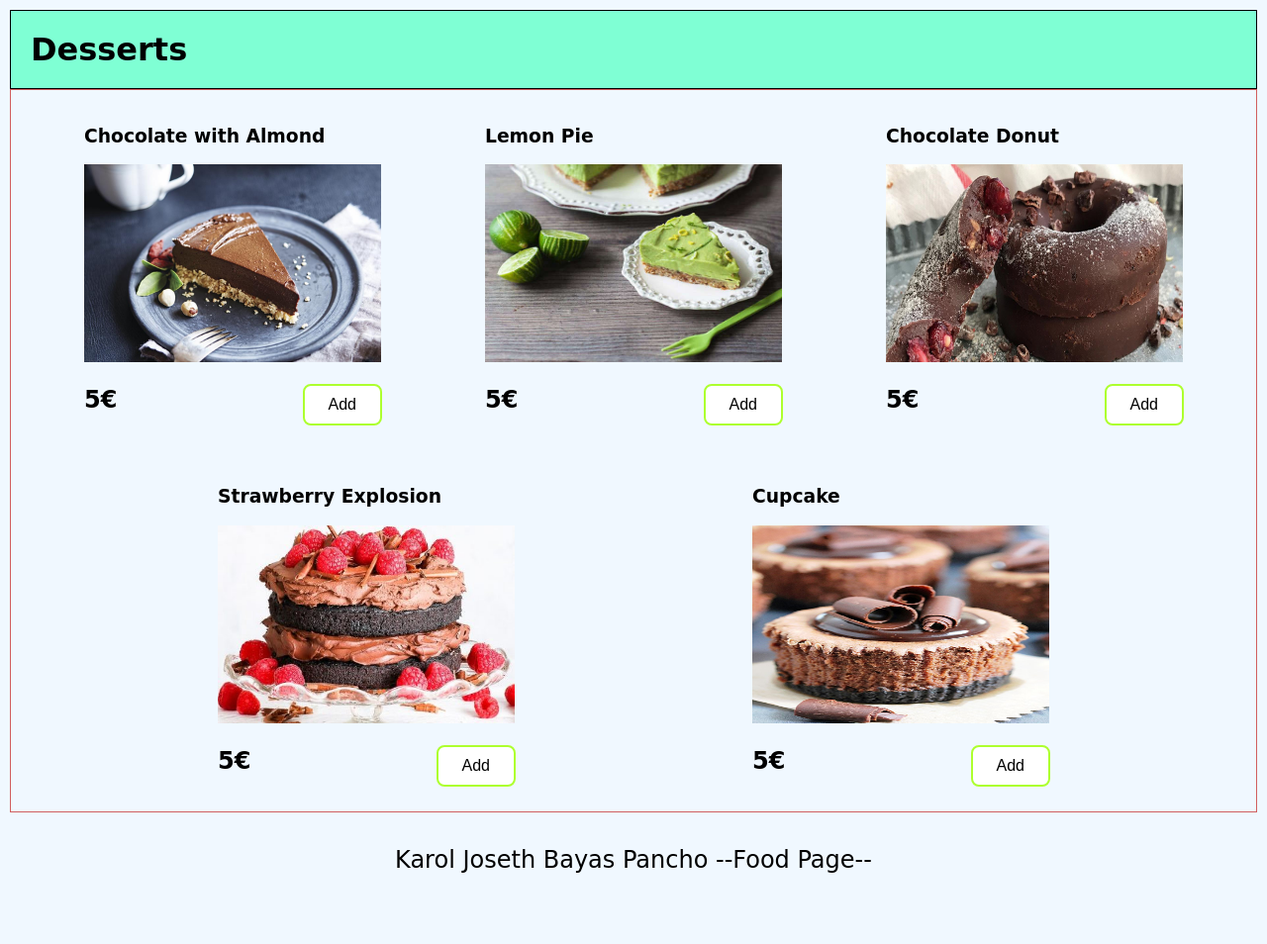
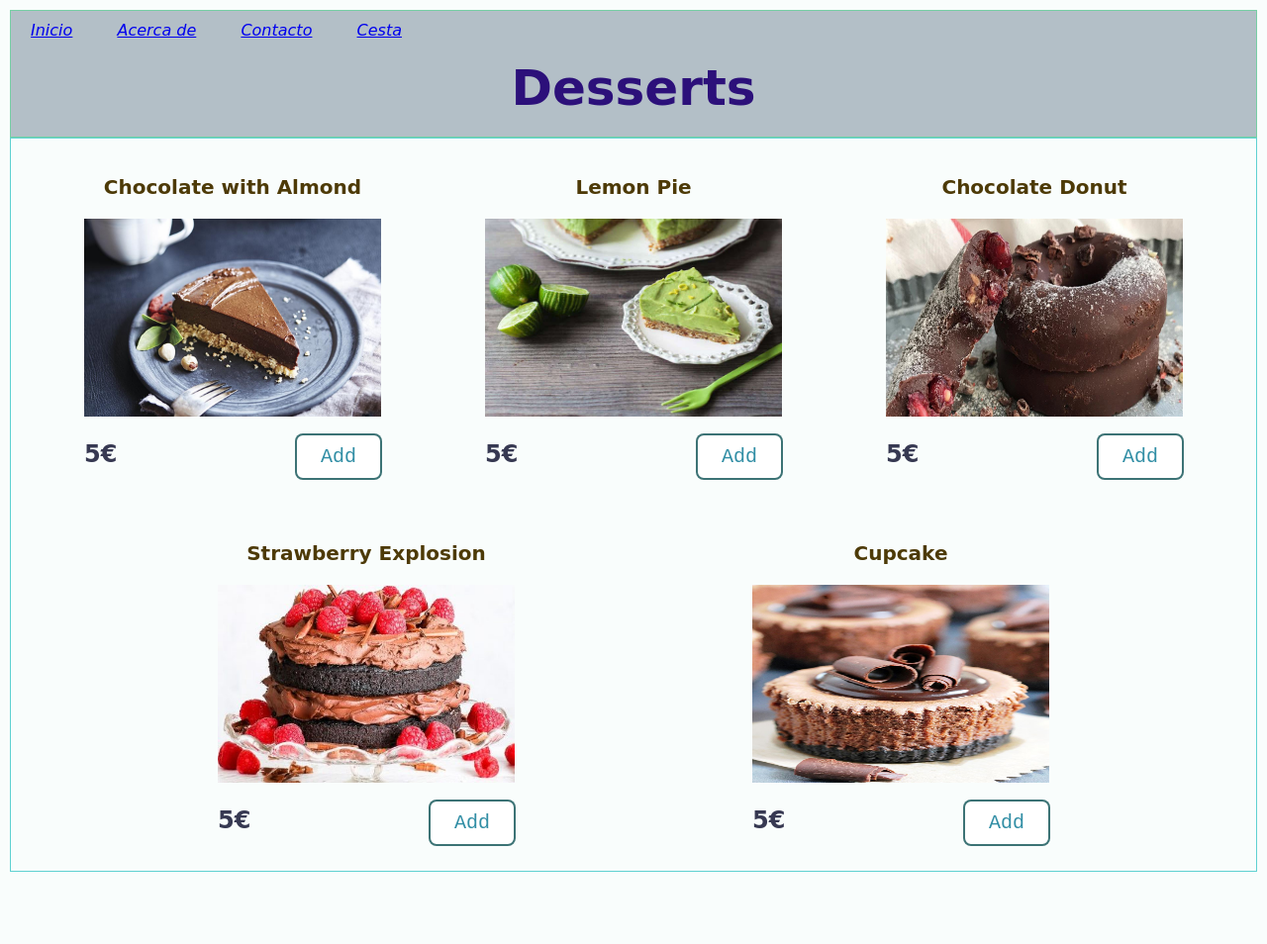
Before and after one commit to kjbayas/2020-2021-LTAW-Practicas, a plain HTML site: page P1/fo/postre.html in a window 1280 px wide. Shown: the whole page at 99% size. After the commit the page ends 891 px from the top, so only its background shows below. Drawn offline with Linux system fonts and the light colour scheme.

Commit message:
modificaciones

```diff
--- a/P1/fo/bowl.css
+++ b/P1/fo/bowl.css
@@ -1,55 +1,58 @@
 body{
     margin: 10px;
-    background-color: aliceblue;
+    background-color: rgba(241, 252, 249, 0.404);
     font-family: 'Syne Mono', cursive;
 }
 
 button{
-    font-size: 16px;
+    font-size: 20px;
     text-align: center;
     border-radius: 8px;
     padding: 10px 24px;
 }
 
-.button-checkout{
-    border: none;
-    background-color: white;
-    color: black;
-    border: 2px solid rgba(69, 228, 161, 0.726);
-    position: absolute;
-    right: 15px;
-    bottom: 10px;
-    transition-duration: 0.4s;
-}
-
-.button-checkout:hover{
-    background-color: rgba(95, 209, 156, 0.76);
-    color: white;
-}
-
 .page-nav{
-    background-color: aquamarine;
-    border: 1px solid black;
+    background-color: rgba(65, 91, 112, 0.384);
+    border: 1px solid rgba(39, 228, 118, 0.425);
     position: relative;
 }
 .page-nav h1{
      margin: 20px;
+     text-align: center;
+     color: rgb(44, 16, 122);
+     font-size: 50px;
 }
+
+.mando li{
+    margin-left: 20px;
+    margin-top: 10px;
+	list-style: none;
+    padding-right: 20px;
+    display: inline-block;
+    font-style: italic;
+}
+
 .page-content{
     display: flex;
     flex-wrap: wrap;
     justify-content: space-evenly;
-    border: 1px solid rgb(209, 95, 95);
+    border: 1px solid rgb(95, 209, 209);
 }
 
 .product-container{
     margin: 15px;
     padding: 2px 16px;
     position: relative;
+    color: rgb(55, 57, 82);
+}
+.product-container h3{
+    text-align: center;
+    color: rgb(77, 58, 7);
+    font-size: 20px;
 }
 
 .product-container:hover{
-    box-shadow: 0 8px 16px 0 rgb(0, 0, 0, 0.2);
+    box-shadow: 0 8px 16px 0 rgba(10, 138, 117, 0.863);
 }
 
 .product-container img{
@@ -60,24 +63,16 @@ button{
 .button-add{
     border: none;
     background-color: white;
-    color: black;
-    border: 2px solid greenyellow;
+    color: rgb(49, 142, 165);
+    border: 2px solid rgba(37, 98, 100, 0.89);
     position: absolute;
     right: 15px;
     bottom: 10px;
     transition-duration: 0.4s;
+    font-family: monospace;
 }
 
 .button-add:hover{
-    background-color: rgba(141, 209, 95, 0.76);
+    background-color: rgba(36, 140, 238, 0.384);
     color: white;
 }
-footer{
-	text-align: center;
-	font-size: 150%;
-	bottom: 0;
-	width: 100%;
-	height: 40px;
-	padding-top: 10px;
-	padding-bottom: 80px;
-}
--- a/P1/fo/burguers.css
+++ b/P1/fo/burguers.css
@@ -1,55 +1,58 @@
 body{
     margin: 10px;
-    background-color: aliceblue;
+    background-color: rgba(245, 248, 245, 0.404);
     font-family: 'Syne Mono', cursive;
 }
 
 button{
-    font-size: 16px;
+    font-size: 20px;
     text-align: center;
     border-radius: 8px;
     padding: 10px 24px;
 }
 
-.button-checkout{
-    border: none;
-    background-color: white;
-    color: black;
-    border: 2px solid rgba(69, 228, 161, 0.726);
-    position: absolute;
-    right: 15px;
-    bottom: 10px;
-    transition-duration: 0.4s;
-}
-
-.button-checkout:hover{
-    background-color: rgba(95, 209, 156, 0.76);
-    color: white;
-}
-
 .page-nav{
-    background-color: aquamarine;
-    border: 1px solid black;
+    background-color: rgba(76, 112, 65, 0.384);
+    border: 1px solid rgba(39, 228, 118, 0.425);
     position: relative;
 }
 .page-nav h1{
      margin: 20px;
+     text-align: center;
+     color: rgb(28, 122, 16);
+     font-size: 50px;
 }
+
+.mando li{
+    margin-left: 20px;
+    margin-top: 10px;
+	list-style: none;
+    padding-right: 20px;
+    display: inline-block;
+    font-style: italic;
+}
+
 .page-content{
     display: flex;
     flex-wrap: wrap;
     justify-content: space-evenly;
-    border: 1px solid rgb(209, 95, 95);
+    border: 1px solid rgb(95, 209, 105);
 }
 
 .product-container{
     margin: 15px;
     padding: 2px 16px;
     position: relative;
+    color: rgb(51, 49, 40);
+}
+.product-container h3{
+    text-align: center;
+    color: rgb(77, 58, 7);
+    font-size: 20px;
 }
 
 .product-container:hover{
-    box-shadow: 0 8px 16px 0 rgb(0, 0, 0, 0.2);
+    box-shadow: 0 8px 16px 0 rgba(99, 138, 10, 0.863);
 }
 
 .product-container img{
@@ -60,8 +63,8 @@ button{
 .button-add{
     border: none;
     background-color: white;
-    color: black;
-    border: 2px solid greenyellow;
+    color: rgb(76, 165, 49);
+    border: 2px solid rgba(71, 100, 37, 0.89);
     position: absolute;
     right: 15px;
     bottom: 10px;
@@ -69,15 +72,6 @@ button{
 }
 
 .button-add:hover{
-    background-color: rgba(141, 209, 95, 0.76);
+    background-color: rgba(134, 238, 36, 0.384);
     color: white;
 }
-footer{
-	text-align: center;
-	font-size: 150%;
-	bottom: 0;
-	width: 100%;
-	height: 40px;
-	padding-top: 10px;
-	padding-bottom: 80px;
-}
--- a/P1/fo/error.css
+++ b/P1/fo/error.css
@@ -5,10 +5,8 @@ html {
 }
 
 body{
-    background-color: rgba(37, 223, 68, 0.322);
-    background-size: cover;
-    margin: 0;
-	margin-bottom: 500px;
+    background-color:white;
+
 }
 
 #main{
@@ -26,11 +24,10 @@ body{
 	padding-top: 40px;
     text-align: center;
 	font-size: 200%;
-	color: rgba(65, 66, 62, 0.349);
+	color: rgba(204, 121, 172, 0.349);
 }
 
 .error h3{
     text-align: center;
-	font-size: 75%;
-	color: rgb(78, 126, 88);
+	color: rgb(126, 78, 112);
 }
--- a/P1/fo/otro.css
+++ b/P1/fo/otro.css
@@ -1,55 +1,58 @@
 body{
     margin: 10px;
-    background-color: aliceblue;
+    background-color: rgba(241, 252, 249, 0.404);
     font-family: 'Syne Mono', cursive;
 }
 
 button{
-    font-size: 16px;
+    font-size: 20px;
     text-align: center;
     border-radius: 8px;
     padding: 10px 24px;
 }
 
-.button-checkout{
-    border: none;
-    background-color: white;
-    color: black;
-    border: 2px solid rgba(69, 228, 161, 0.726);
-    position: absolute;
-    right: 15px;
-    bottom: 10px;
-    transition-duration: 0.4s;
-}
-
-.button-checkout:hover{
-    background-color: rgba(95, 209, 156, 0.76);
-    color: white;
-}
-
 .page-nav{
-    background-color: aquamarine;
-    border: 1px solid black;
+    background-color: rgba(65, 91, 112, 0.384);
+    border: 1px solid rgba(39, 228, 118, 0.425);
     position: relative;
 }
 .page-nav h1{
      margin: 20px;
+     text-align: center;
+     color: rgb(44, 16, 122);
+     font-size: 50px;
 }
+
+.mando li{
+    margin-left: 20px;
+    margin-top: 10px;
+	list-style: none;
+    padding-right: 20px;
+    display: inline-block;
+    font-style: italic;
+}
+
 .page-content{
     display: flex;
     flex-wrap: wrap;
     justify-content: space-evenly;
-    border: 1px solid rgb(209, 95, 95);
+    border: 1px solid rgb(95, 209, 209);
 }
 
 .product-container{
     margin: 15px;
     padding: 2px 16px;
     position: relative;
+    color: rgb(55, 57, 82);
+}
+.product-container h3{
+    text-align: center;
+    color: rgb(77, 58, 7);
+    font-size: 20px;
 }
 
 .product-container:hover{
-    box-shadow: 0 8px 16px 0 rgb(0, 0, 0, 0.2);
+    box-shadow: 0 8px 16px 0 rgba(10, 138, 117, 0.863);
 }
 
 .product-container img{
@@ -60,24 +63,16 @@ button{
 .button-add{
     border: none;
     background-color: white;
-    color: black;
-    border: 2px solid greenyellow;
+    color: rgb(49, 142, 165);
+    border: 2px solid rgba(37, 98, 100, 0.89);
     position: absolute;
     right: 15px;
     bottom: 10px;
     transition-duration: 0.4s;
+    font-family: monospace;
 }
 
 .button-add:hover{
-    background-color: rgba(141, 209, 95, 0.76);
+    background-color: rgba(36, 140, 238, 0.384);
     color: white;
 }
-footer{
-	text-align: center;
-	font-size: 150%;
-	bottom: 0;
-	width: 100%;
-	height: 40px;
-	padding-top: 10px;
-	padding-bottom: 80px;
-}
--- a/P1/fo/pizzas.css
+++ b/P1/fo/pizzas.css
@@ -1,40 +1,37 @@
 body{
     margin: 10px;
-    background-color: aliceblue;
+    background-color: rgba(247, 247, 247, 0.63);
     font-family: 'Syne Mono', cursive;
 }
 
 button{
-    font-size: 16px;
+    font-size: 20px;
     text-align: center;
     border-radius: 8px;
     padding: 10px 24px;
 }
 
-.button-checkout{
-    border: none;
-    background-color: white;
-    color: black;
-    border: 2px solid rgba(69, 228, 161, 0.726);
-    position: absolute;
-    right: 15px;
-    bottom: 10px;
-    transition-duration: 0.4s;
-}
-
-.button-checkout:hover{
-    background-color: rgba(95, 209, 156, 0.76);
-    color: white;
-}
-
 .page-nav{
-    background-color: aquamarine;
-    border: 1px solid black;
+    background-color: rgba(214, 197, 161, 0.384);
+    border: 1px solid rgba(201, 79, 79, 0.425);
     position: relative;
 }
 .page-nav h1{
      margin: 20px;
+     text-align: center;
+     color: rgb(122, 76, 16);
+     font-size: 50px;
 }
+
+.mando li{
+    margin-left: 20px;
+    margin-top: 10px;
+	list-style: none;
+    padding-right: 20px;
+    display: inline-block;
+    font-style: italic;
+}
+
 .page-content{
     display: flex;
     flex-wrap: wrap;
@@ -46,10 +43,16 @@ button{
     margin: 15px;
     padding: 2px 16px;
     position: relative;
+    color: rgb(51, 49, 40);
+}
+.product-container h3{
+    text-align: center;
+    color: rgb(77, 58, 7);
+    font-size: 20px;
 }
 
 .product-container:hover{
-    box-shadow: 0 8px 16px 0 rgb(0, 0, 0, 0.2);
+    box-shadow: 0 8px 16px 0 rgba(230, 145, 65, 0.863);
 }
 
 .product-container img{
@@ -61,7 +64,7 @@ button{
     border: none;
     background-color: white;
     color: black;
-    border: 2px solid greenyellow;
+    border: 2px solid rgba(100, 91, 37, 0.89);
     position: absolute;
     right: 15px;
     bottom: 10px;
@@ -69,15 +72,6 @@ button{
 }
 
 .button-add:hover{
-    background-color: rgba(141, 209, 95, 0.76);
+    background-color: rgba(238, 184, 36, 0.486);
     color: white;
 }
-footer{
-	text-align: center;
-	font-size: 150%;
-	bottom: 0;
-	width: 100%;
-	height: 40px;
-	padding-top: 10px;
-	padding-bottom: 80px;
-}
--- a/P1/fo/postre.css
+++ b/P1/fo/postre.css
@@ -0,0 +1,78 @@
+body{
+    margin: 10px;
+    background-color: rgba(241, 252, 249, 0.404);
+    font-family: 'Syne Mono', cursive;
+}
+
+button{
+    font-size: 20px;
+    text-align: center;
+    border-radius: 8px;
+    padding: 10px 24px;
+}
+
+.page-nav{
+    background-color: rgba(65, 91, 112, 0.384);
+    border: 1px solid rgba(39, 228, 118, 0.425);
+    position: relative;
+}
+.page-nav h1{
+     margin: 20px;
+     text-align: center;
+     color: rgb(44, 16, 122);
+     font-size: 50px;
+}
+
+.mando li{
+    margin-left: 20px;
+    margin-top: 10px;
+	list-style: none;
+    padding-right: 20px;
+    display: inline-block;
+    font-style: italic;
+}
+
+.page-content{
+    display: flex;
+    flex-wrap: wrap;
+    justify-content: space-evenly;
+    border: 1px solid rgb(95, 209, 209);
+}
+
+.product-container{
+    margin: 15px;
+    padding: 2px 16px;
+    position: relative;
+    color: rgb(55, 57, 82);
+}
+.product-container h3{
+    text-align: center;
+    color: rgb(77, 58, 7);
+    font-size: 20px;
+}
+
+.product-container:hover{
+    box-shadow: 0 8px 16px 0 rgba(10, 138, 117, 0.863);
+}
+
+.product-container img{
+    width: 300px;
+    height: 200px;
+}
+
+.button-add{
+    border: none;
+    background-color: white;
+    color: rgb(49, 142, 165);
+    border: 2px solid rgba(37, 98, 100, 0.89);
+    position: absolute;
+    right: 15px;
+    bottom: 10px;
+    transition-duration: 0.4s;
+    font-family: monospace;
+}
+
+.button-add:hover{
+    background-color: rgba(36, 140, 238, 0.384);
+    color: white;
+}
--- a/P1/fo/postre.html
+++ b/P1/fo/postre.html
@@ -2,11 +2,17 @@
 <html lang="es" dir="ltr">
 <head>
     <meta charset="utf-8">
-    <title>Tienda Karol---Tacos</title>
-    <link rel="stylesheet" href="tacos.css">
+    <title>Tienda Karol---Postres</title>
+    <link rel="stylesheet" href="postre.css">
 </head>
 <body>
     <div class="page-nav">
+        <div class="mando">
+            <li><a href="tienda.html">Inicio</a></li>
+            <li><a href="#">Acerca de</a></li>
+            <li><a href="#">Contacto</a></li>
+            <li><a href="error.html">Cesta</a></li>
+        </div>
         <h1>Desserts</h1>
     </div>
 
@@ -49,7 +55,4 @@
 
     </div>
 
-    <footer>
-        <p>Karol Joseth Bayas Pancho --Food Page--</p>
-    </footer>
   </body>
--- a/P1/fo/tacos.css
+++ b/P1/fo/tacos.css
@@ -1,40 +1,37 @@
 body{
     margin: 10px;
-    background-color: aliceblue;
+    background-color: rgba(247, 247, 247, 0.63);
     font-family: 'Syne Mono', cursive;
 }
 
 button{
-    font-size: 16px;
+    font-size: 20px;
     text-align: center;
     border-radius: 8px;
     padding: 10px 24px;
 }
 
-.button-checkout{
-    border: none;
-    background-color: white;
-    color: black;
-    border: 2px solid rgba(69, 228, 161, 0.726);
-    position: absolute;
-    right: 15px;
-    bottom: 10px;
-    transition-duration: 0.4s;
-}
-
-.button-checkout:hover{
-    background-color: rgba(95, 209, 156, 0.76);
-    color: white;
-}
-
 .page-nav{
-    background-color: aquamarine;
-    border: 1px solid black;
+    background-color: rgba(214, 197, 161, 0.384);
+    border: 1px solid rgba(201, 79, 79, 0.425);
     position: relative;
 }
 .page-nav h1{
      margin: 20px;
+     text-align: center;
+     color: rgb(122, 76, 16);
+     font-size: 50px;
 }
+
+.mando li{
+    margin-left: 20px;
+    margin-top: 10px;
+	list-style: none;
+    padding-right: 20px;
+    display: inline-block;
+    font-style: italic;
+}
+
 .page-content{
     display: flex;
     flex-wrap: wrap;
@@ -46,10 +43,16 @@ button{
     margin: 15px;
     padding: 2px 16px;
     position: relative;
+    color: rgb(51, 49, 40);
+}
+.product-container h3{
+    text-align: center;
+    color: rgb(77, 58, 7);
+    font-size: 20px;
 }
 
 .product-container:hover{
-    box-shadow: 0 8px 16px 0 rgb(0, 0, 0, 0.2);
+    box-shadow: 0 8px 16px 0 rgba(230, 65, 65, 0.863);
 }
 
 .product-container img{
@@ -61,7 +64,7 @@ button{
     border: none;
     background-color: white;
     color: black;
-    border: 2px solid greenyellow;
+    border: 2px solid rgba(100, 71, 37, 0.89);
     position: absolute;
     right: 15px;
     bottom: 10px;
@@ -69,15 +72,6 @@ button{
 }
 
 .button-add:hover{
-    background-color: rgba(141, 209, 95, 0.76);
+    background-color: rgba(238, 110, 36, 0.486);
     color: white;
 }
-footer{
-	text-align: center;
-	font-size: 150%;
-	bottom: 0;
-	width: 100%;
-	height: 40px;
-	padding-top: 10px;
-	padding-bottom: 80px;
-}
--- a/P1/fo/tienda.css
+++ b/P1/fo/tienda.css
@@ -20,7 +20,8 @@ body{
 
 .mando li{
     margin-left: 20px;
-    margin-top: 100px;
+    margin-top: 10px;
+    margin-bottom: 50px;
 	list-style: none;
     padding-right: 20px;
     display: inline-block;
```
Also changed, not shown: P1/fo/bowl.html (+7 -5 lines), P1/fo/burguers.html (+6 -4 lines), P1/fo/error.html (+1 -1 lines), P1/fo/otro.html (+7 -4 lines), P1/fo/pizzas.html (+7 -4 lines), P1/fo/tacos.html (+6 -3 lines), P1/fo/tienda.html (+4 -5 lines), P1/fo/error.jpg (added), P1/fo/error404.jpg (deleted), P2/index.html (added).
